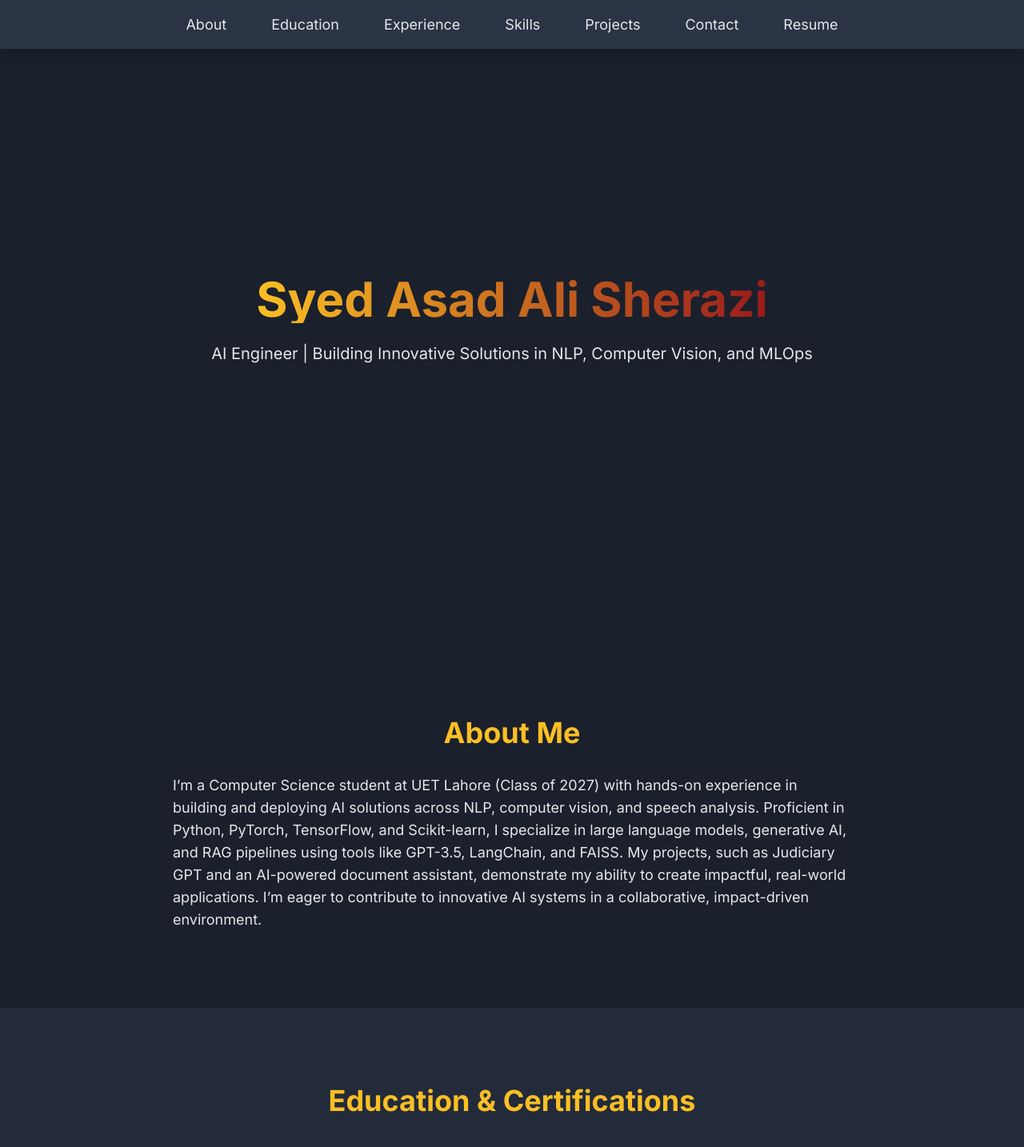
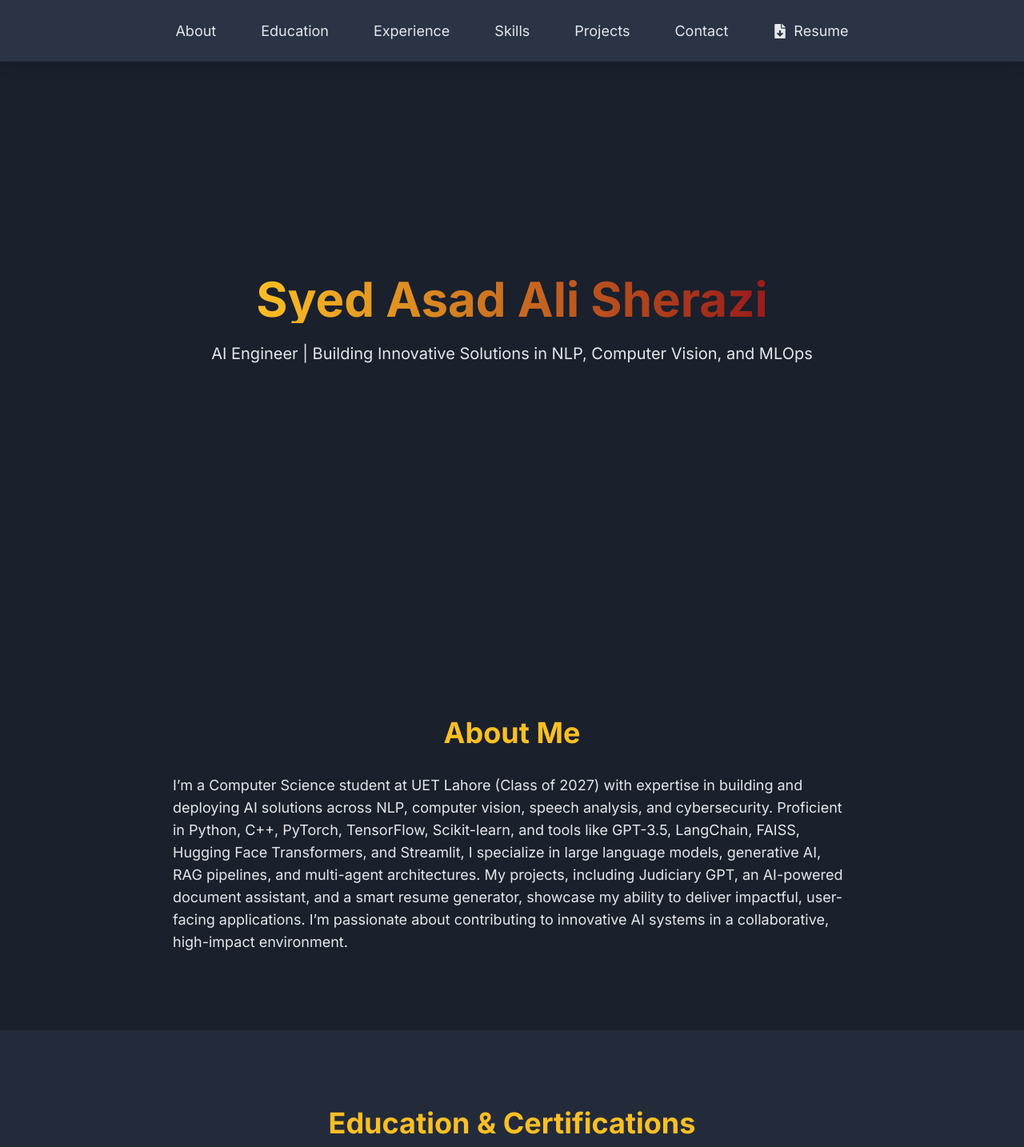
Before and after one commit to syedasad15/Portfolio, a Next.js app: page / in a window 1280 px wide. Shown: the top 1434 px of the page at 80% size. Built offline with nearby package versions, Linux system fonts and the light colour scheme.

Commit message:
Update index.js

```diff
--- a/pages/index.js
+++ b/pages/index.js
@@ -2,7 +2,7 @@ import Head from 'next/head';
 import { useEffect } from 'react';
 import { motion } from 'framer-motion';
 import ParticlesBackground from '../components/ParticlesBackground';
-import { FaEnvelope, FaLinkedin, FaGithub } from 'react-icons/fa';
+import { FaEnvelope, FaLinkedin, FaGithub, FaFileDownload } from 'react-icons/fa';
 
 export default function Home() {
   // Smooth scroll for anchor links
@@ -55,12 +55,12 @@ export default function Home() {
           ))}
           <li>
             <a
-              href="/Syed Asad Ali Sherazi.pdf"
+              href="/resume.pdf"
               download
-              className="relative px-3 py-2 text-gray-200 hover:text-amber-400 transition-colors duration-300 group"
+              className="relative px-3 py-2 text-gray-200 hover:text-amber-400 transition-colors duration-300 group inline-flex items-center"
               aria-label="Download Resume"
             >
-              Resume
+              <FaFileDownload className="mr-2" /> Resume
               <span className="absolute left-0 bottom-0 w-0 h-1 bg-amber-400 transition-all duration-300 group-hover:w-full"></span>
             </a>
           </li>
@@ -106,7 +106,7 @@ export default function Home() {
           viewport={{ once: true }}
           className="text-base md:text-lg text-gray-200 leading-relaxed"
         >
-          I’m a Computer Science student at UET Lahore (Class of 2027) with hands-on experience in building and deploying AI solutions across NLP, computer vision, and speech analysis. Proficient in Python, PyTorch, TensorFlow, and Scikit-learn, I specialize in large language models, generative AI, and RAG pipelines using tools like GPT-3.5, LangChain, and FAISS. My projects, such as Judiciary GPT and an AI-powered document assistant, demonstrate my ability to create impactful, real-world applications. I’m eager to contribute to innovative AI systems in a collaborative, impact-driven environment.
+          I’m a Computer Science student at UET Lahore (Class of 2027) with expertise in building and deploying AI solutions across NLP, computer vision, speech analysis, and cybersecurity. Proficient in Python, C++, PyTorch, TensorFlow, Scikit-learn, and tools like GPT-3.5, LangChain, FAISS, Hugging Face Transformers, and Streamlit, I specialize in large language models, generative AI, RAG pipelines, and multi-agent architectures. My projects, including Judiciary GPT, an AI-powered document assistant, and a smart resume generator, showcase my ability to deliver impactful, user-facing applications. I’m passionate about contributing to innovative AI systems in a collaborative, high-impact environment.
         </motion.p>
       </section>
 
@@ -228,7 +228,7 @@ export default function Home() {
           },
           {
             title: 'Frameworks & Tools',
-              items: ['PyTorch', 'TensorFlow', 'Scikit-learn', 'Hugging Face Transformers', 'BERT', 'LIME', 'LangChain','LangGraph', 'OpenAI API', 'Streamlit', 'Librosa', 'FAISS'],
+            items: ['PyTorch', 'TensorFlow', 'Scikit-learn', 'Hugging Face Transformers', 'BERT', 'LIME', 'LangChain', 'OpenAI API', 'Streamlit', 'Librosa', 'FAISS'],
           },
         ].map((category, index) => (
           <motion.div
```
Lines whose indentation alone changed are shown as unchanged.
